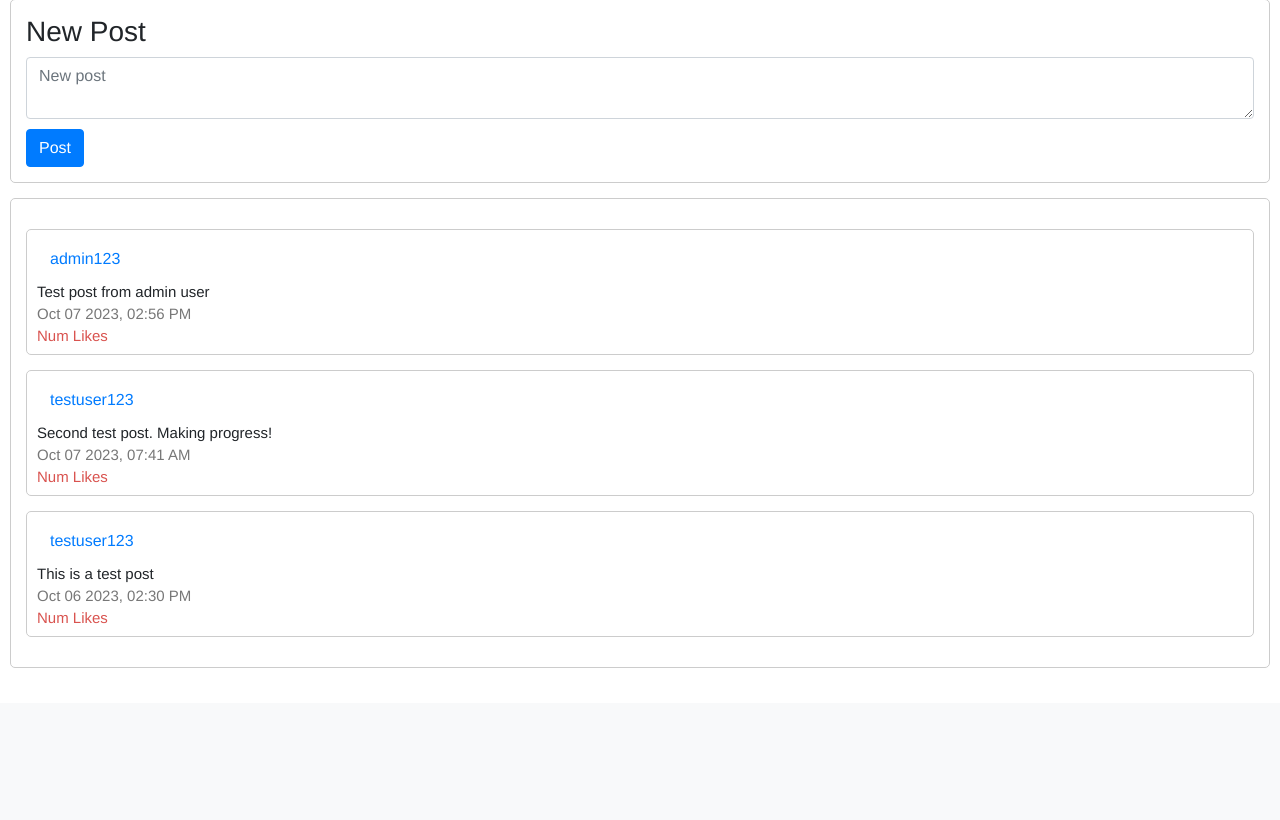
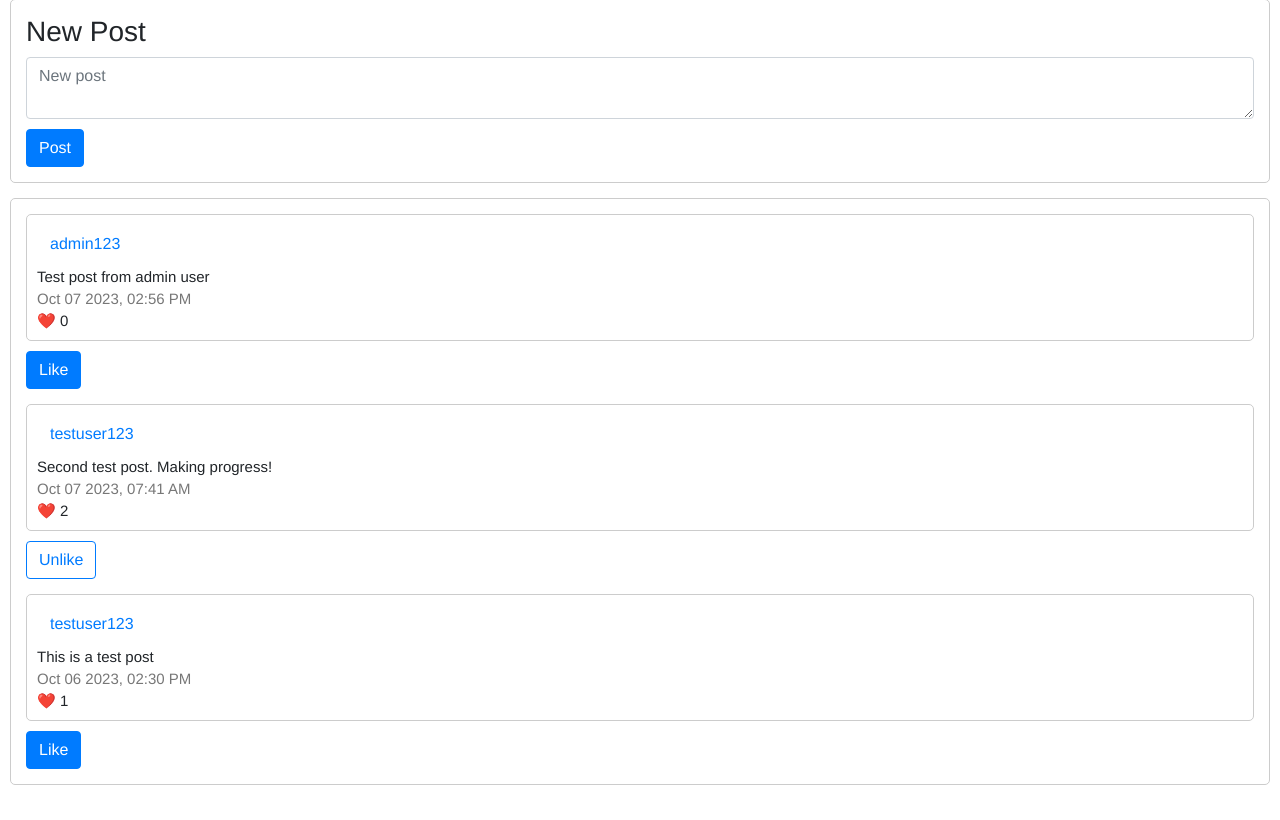
Before and after one commit to dstansbury/cs50-network, a Django app: page / in a window 1280 px wide. Shown: the part 123-943 px from the top of the page. Before the commit the page ends 791 px from the top, so only its background shows below. Run offline with Django 3.2, Linux system fonts and the light colour scheme; a user stored in the database is signed in; data comes from the database, SQL or seed files in the repository; both versions use the stored data as it was after the commit; some libraries are stand-ins or nearby versions.

Commit message:
completes the like/unlike front end logic, and adds the likes count

```diff
--- a/network/static/network/network.js
+++ b/network/static/network/network.js
@@ -17,7 +17,7 @@ document.addEventListener('DOMContentLoaded', function() {
     if (document.querySelector("#index-container")) {
         load_all_posts();
         if (window.location.search.includes("following=true")) {
-            document.querySelector("#all-posts-title h1").innerHTML = "Posts by People you Follow";
+            document.querySelector("#all-posts-title h1").innerHTML = "Following";
             document.querySelector("#new-post").style.display = "none";
         }
     }
@@ -76,7 +76,9 @@ function fetchUserProfileInfo(userID) {
 // adds posts to the DOM
 function add_posts(posts) {
     const postsContainer = document.getElementById('page-posts');
-    postsContainer.innerHTML = '';  // Clear existing content before appending new posts
+
+    // Clear existing content before appending new posts
+    postsContainer.innerHTML = '';
 
     // Sort the posts by timestamp in descending order (newest first)
     posts.sort((a, b) => {
@@ -85,12 +87,18 @@ function add_posts(posts) {
         return dateB - dateA;
     });
 
-    posts.forEach(post => {
+    posts.forEach((post, index) => {
         const singlePostContainer = document.createElement('div');
         singlePostContainer.className = 'singlePostContainer';
 
         const postDiv = document.createElement('div');
         postDiv.className = 'postDiv';
+
+        // If it's the first post, adjust the top margin
+        if (index === 0) {
+        postDiv.style.marginTop = "0px";
+        }
+
         postDiv.innerHTML = `
             <div id="post-poster">
                 <a class="btn btn-link" href="/profile/${post.posterID}">
@@ -99,13 +107,28 @@ function add_posts(posts) {
             </div>
             <div id="post-body">${post.body}</div>
             <div id="post-timestamp">${post.timestamp}</div>
-            <div id="post-likes" style="color: #d9534f">Num Likes</div>`;
+            <div id="post-likes">❤️ ${post.likes_count}</div>`;
+
+        // add the post inside the Post Container that are passed in to the DOM
+        singlePostContainer.appendChild(postDiv);
+
+        //
+        // LIKE / UNLIKE BUTTON LOGIC
+        //
+        const likeBtn = document.createElement('button');
+        if(post.user_liked) {
+            likeBtn.className = 'btn btn-outline-primary';
+            likeBtn.innerText = 'Unlike';
+        } else {
+            likeBtn.className = 'btn btn-primary';
+            likeBtn.innerText = 'Like';
+        }
+
+        // Add the like button to the singlePostContainer
+        singlePostContainer.appendChild(likeBtn);
 
         // Add a container for each post
         postsContainer.appendChild(singlePostContainer);
-
-        // add the post inside the Post Container that are passed in to the DOM
-        singlePostContainer.appendChild(postDiv);
     });
 }
 
--- a/network/static/network/styles.css
+++ b/network/static/network/styles.css
@@ -21,7 +21,7 @@
     border: 1px solid #ccc;
     border-radius: 5px;
     padding: 10px;
-    margin-bottom: 15px;
+    margin-bottom: 0px;
     margin-top: 15px;
 }
 
@@ -54,6 +54,7 @@
 }
 
 /* Button styles */
-.btn-primary {
+.btn-primary,
+.btn-outline-primary {
     margin-top: 10px;
 }
--- a/network/views.py
+++ b/network/views.py
@@ -21,7 +21,7 @@ GET_POSTS HELPER FUNCTION
     Returns serialized posts, with the order reversed so newest posts appear first.
 
 """
-def get_posts(userID=None):
+def get_posts(userID=None, active_user=None):
 
     # If userID is a list or a QuerySet, filter posts by multiple users
     # this is needed for the Following page
@@ -38,11 +38,15 @@ def get_posts(userID=None):
     else:
         posts = Post.objects.all().order_by('-timestamp')
 
-    """
-        ADD LOGIC ABOUT WHETHER A USER HAS LIKED A POST
-    """
-
-    serialized_posts = [post.serialize() for post in posts]
+    # Create a serialized list of posts
+    # if there is a logged in user, add a check to see if the post has been liked
+    # by the active user
+    serialized_posts = []
+    for post in posts:
+        post_data = post.serialize()
+        if active_user:
+            post_data['user_liked'] = Like.objects.filter(post=post, liker=active_user).exists()
+        serialized_posts.append(post_data)
 
     return serialized_posts
 
@@ -64,13 +68,11 @@ def index(request):
         # get only the posts from the users they follow
         if following_only:
             following_users = Follow.objects.filter(follower=request.user).values_list('follows', flat=True)
-            print(f"following_users are {following_users}")
-            posts = get_posts(following_users)
-            print(f"posts are {posts}")
+            posts = get_posts(following_users, request.user)
 
         # otherwise, get all the posts
         else:
-            posts = get_posts()
+            posts = get_posts(None, request.user)
 
         return JsonResponse(posts, safe=False)
 
@@ -84,7 +86,7 @@ PROFILE PAGE FUNCTIONS
 """
 # Correct path
 def profile(request, userID):
-    print(f"Profile view accessed with userID: {userID}")
+
     # Check if the user is logged in
     if not request.user.is_authenticated:
         return HttpResponseRedirect(reverse("login"))
@@ -93,7 +95,7 @@ def profile(request, userID):
     # and return them as JSON
     if request.headers.get('X-Requested-With') == 'XMLHttpRequest':
 
-        userPosts = get_posts(userID)
+        userPosts = get_posts(userID, request.user)
         userName = User.objects.get(id=userID).username
         numFollowers = Follow.objects.filter(follows=userID).count()
         numFollows = Follow.objects.filter(follower=userID).count()
```
Also changed, not shown: db.sqlite3.
